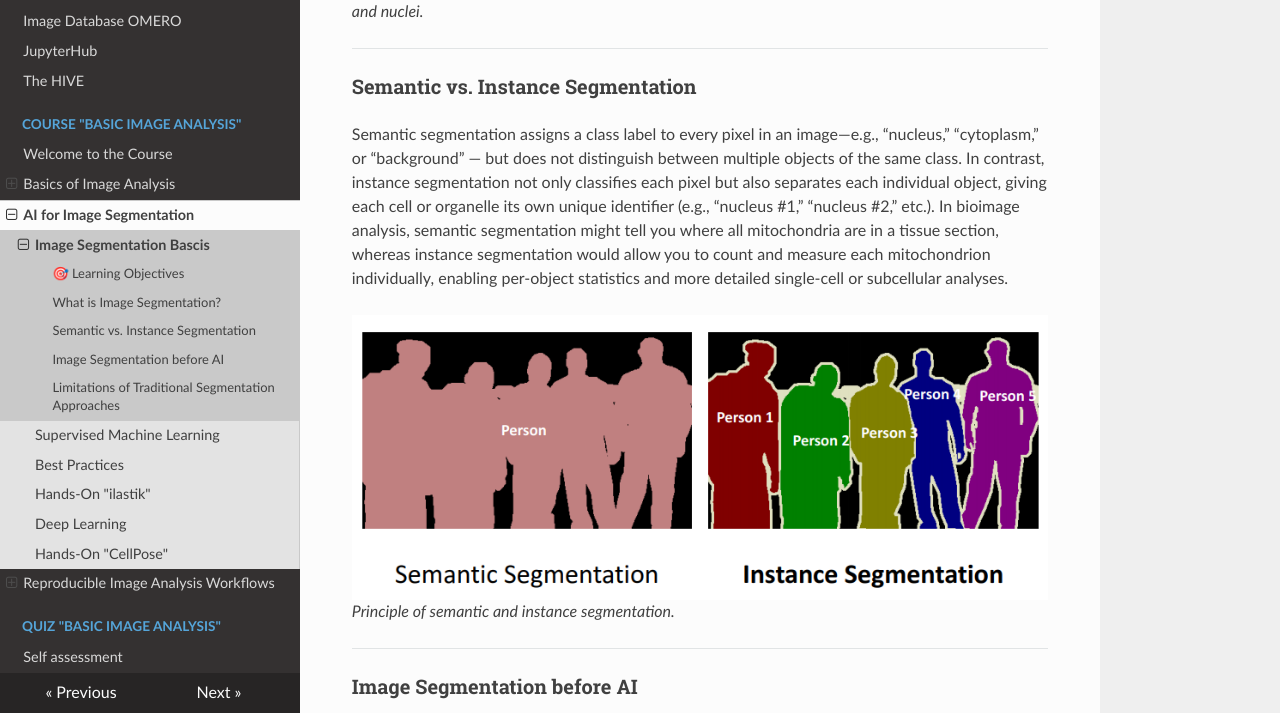
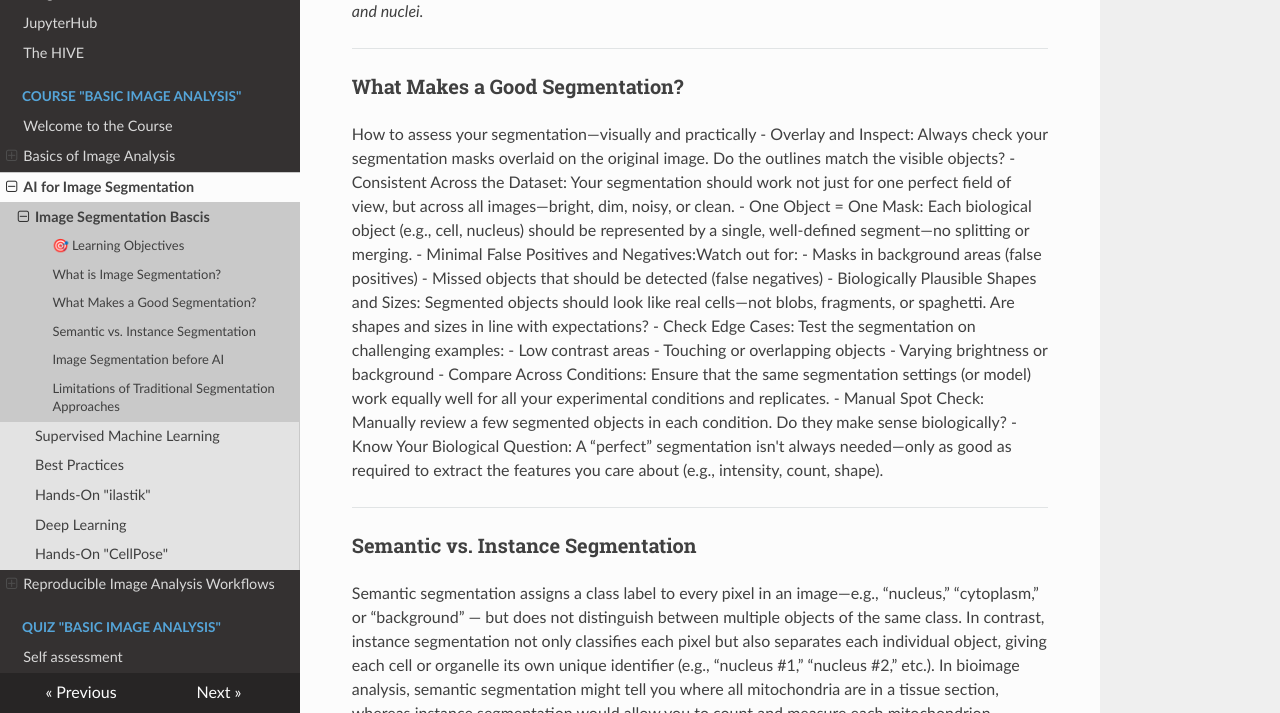
Before and after one commit to MuensterImagingNetwork/MINCourses_ImageAnalysis, an MkDocs documentation site: the page built from docs/basic/mlforsegmentation/imagesegmentation.md, in a window 1280 px wide and 900 px high, scrolled down 1070 px, cut to the strip 187-900 px from the top of the window. Built offline with MkDocs 1.6.1, drawn with Linux system fonts in a browser that asks for light colours; nearby versions of some CDN libraries.

Commit message:
added what makes a good segmentation

```diff
--- a/docs/basic/mlforsegmentation/imagesegmentation.md
+++ b/docs/basic/mlforsegmentation/imagesegmentation.md
@@ -33,6 +33,25 @@ cellular interactions.
 ![segmentation](imagesegmentation_1.png)
 *Image segmentation to obtain information about the intranuclear structures such as size and change,
 structure count as well as the intensity of cells and nuclei.* <br>
+
+---
+### What Makes a Good Segmentation?
+
+How to assess your segmentation—visually and practically
+- Overlay and Inspect: Always check your segmentation masks overlaid on the original image. Do the outlines match the visible objects?
+-  Consistent Across the Dataset: Your segmentation should work not just for one perfect field of view, but across all images—bright, dim, noisy, or clean.
+- One Object = One Mask: Each biological object (e.g., cell, nucleus) should be represented by a single, well-defined segment—no splitting or merging.
+- Minimal False Positives and Negatives:Watch out for:
+	- Masks in background areas (false positives)
+	- Missed objects that should be detected (false negatives)
+- Biologically Plausible Shapes and Sizes: Segmented objects should look like real cells—not blobs, fragments, or spaghetti. Are shapes and sizes in line with expectations?
+- Check Edge Cases: Test the segmentation on challenging examples:
+	- Low contrast areas
+	- Touching or overlapping objects
+	- Varying brightness or background
+- Compare Across Conditions: Ensure that the same segmentation settings (or model) work equally well for all your experimental conditions and replicates.
+- Manual Spot Check: Manually review a few segmented objects in each condition. Do they make sense biologically?
+- Know Your Biological Question: A “perfect” segmentation isn't always needed—only as good as required to extract the features you care about (e.g., intensity, count, shape).
 
 ---
 
```
